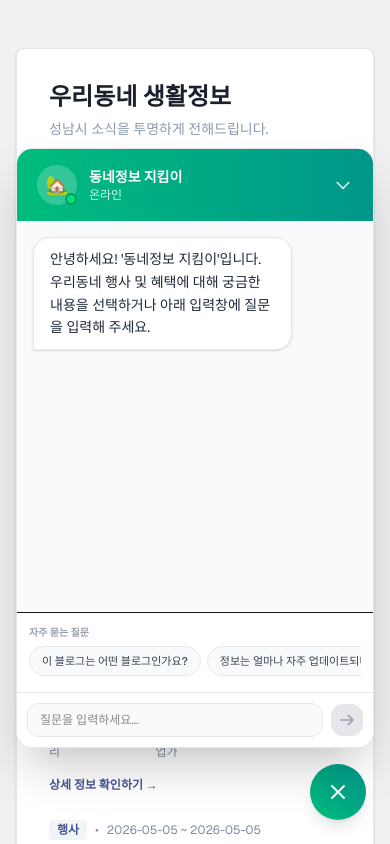
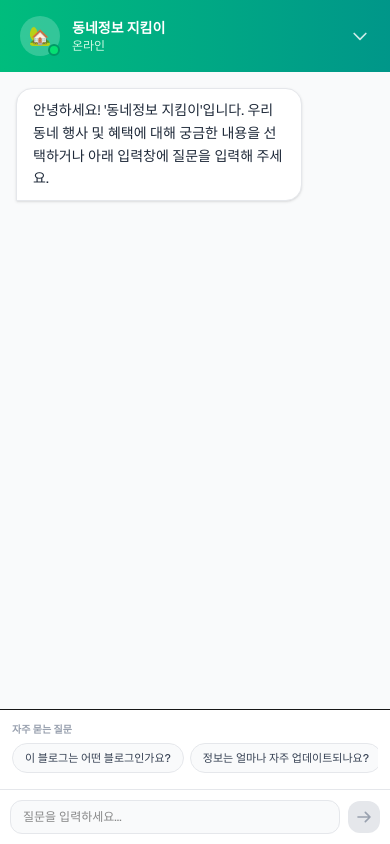
Before and after one commit to thisit4989-max/ohu-lala-fold, a Next.js app: page / in a window 390 px wide. Both pictures are taken after a click on the button "챗봇 상담창 열기". Shown: the top 844 px of the page. Built offline with nearby package versions, Linux system fonts and the light colour scheme; no server answers.

Commit message:
style: 모바일 환경 대응을 위한 챗봇 전체 화면 반응형 디자인 고도화

```diff
--- a/src/components/Chatbot.tsx
+++ b/src/components/Chatbot.tsx
@@ -101,11 +101,13 @@ export default function Chatbot() {
   };
 
   return (
-    <div className="fixed bottom-6 right-6 z-50 font-sans">
-      {/* 챗봇 플로팅 버튼 */}
+    <div className="font-sans">
+      {/* 챗봇 플로팅 버튼 - 모바일에서 채팅창이 열려있을 때는 숨김 */}
       <button
         onClick={() => setIsOpen(!isOpen)}
-        className="w-14 h-14 bg-gradient-to-tr from-emerald-500 to-teal-600 hover:from-emerald-600 hover:to-teal-700 text-white rounded-full flex items-center justify-center shadow-lg transition-transform hover:scale-105 focus:outline-none"
+        className={`fixed bottom-6 right-6 z-50 w-14 h-14 bg-gradient-to-tr from-emerald-500 to-teal-600 hover:from-emerald-600 hover:to-teal-700 text-white rounded-full flex items-center justify-center shadow-lg transition-transform hover:scale-105 focus:outline-none ${
+          isOpen ? "max-md:hidden" : ""
+        }`}
         aria-label="챗봇 상담창 열기"
       >
         {isOpen ? (
@@ -145,11 +147,16 @@ export default function Chatbot() {
 
       {/* 챗봇 채팅창 */}
       <div
-        className={`fixed bottom-24 right-4 md:right-6 w-[calc(100vw-32px)] sm:w-[360px] h-[calc(100vh-120px)] md:h-[500px] max-h-[600px] bg-white rounded-2xl shadow-2xl border border-gray-200 flex flex-col overflow-hidden transition-all duration-300 transform origin-bottom-right ${
+        className={`fixed z-50 bg-white flex flex-col overflow-hidden transition-all duration-300 transform origin-bottom-right ${
           isOpen
             ? "scale-100 opacity-100 translate-y-0"
             : "scale-95 opacity-0 translate-y-4 pointer-events-none"
-        }`}
+        }
+        /* 모바일에서는 화면 전체를 채움 */
+        inset-0 w-full h-full rounded-none
+        /* 데스크톱(md: 768px 이상)에서만 플로팅 모달 크기 적용 */
+        md:inset-auto md:bottom-24 md:right-6 md:w-[360px] md:h-[500px] md:max-h-[600px] md:rounded-2xl md:shadow-2xl md:border md:border-gray-200
+        `}
       >
         {/* 채팅창 상단 헤더 */}
         <div className="bg-gradient-to-r from-emerald-500 to-teal-600 text-white px-5 py-4 flex items-center justify-between shadow-sm">
```
